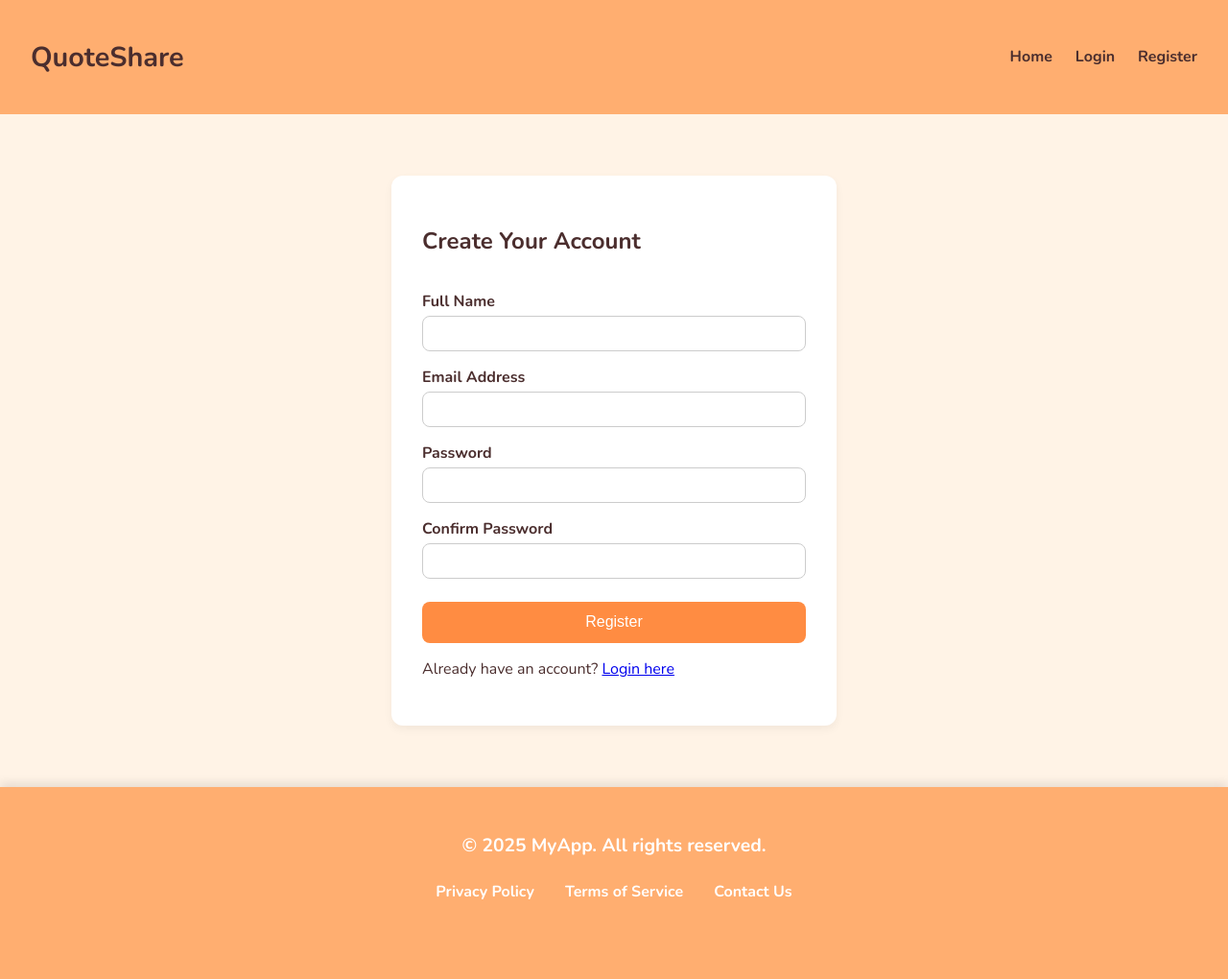
After one commit to nikola-enter21/php-project, a PHP site: page /register in a window 1280 px wide. The commit adds this page. Shown: the whole page at 96% size. Run offline with PHP 8.4, Linux system fonts and the light colour scheme; some libraries are stand-ins or nearby versions.

Commit message:
Add login/register UI

```diff
--- a/app/Controllers/UserController.php
+++ b/app/Controllers/UserController.php
@@ -12,68 +12,16 @@ class UserController
 
     public function __construct(UserModel $userModel)
     {
-        $this->userModel = $userModel; // Accept the UserModel but don’t use it in mock functions
+        $this->userModel = $userModel;
     }
 
-    /**
-     * Mock function: Return a list of users.
-     */
-    public function index(Request $req, Response $res): void
+    public function loginView(Request $req, Response $res): void
     {
-        // Mock response (instead of querying the database)
-        $mockUsers = [
-            ['id' => 1, 'name' => 'John Doe', 'email' => 'john@example.com'],
-            ['id' => 2, 'name' => 'Jane Smith', 'email' => 'jane@example.com']
-        ];
-
-        $res->json($mockUsers);
+        $res->view('login');
     }
 
-    /**
-     * Mock function: Return the details of a single user.
-     */
-    public function getUserById(Request $req, Response $res): void
+    public function registerView(Request $req, Response $res): void
     {
-        // Extract the ID from request parameters
-        $id = (int)$req->param('id');
-
-        // Mock response based on ID
-        $mockUser = ($id === 1)
-            ? ['id' => 1, 'name' => 'John Doe', 'email' => 'john@example.com']
-            : null;
-
-        if ($mockUser) {
-            $res->json($mockUser);
-        } else {
-            $res->status(404)->json(['error' => 'User not found']);
-        }
-    }
-
-    /**
-     * Mock function: Create a new user.
-     */
-    public function createUser(Request $req, Response $res): void
-    {
-        // Mock creating a user and returning success
-        $mockData = $req->body(); // Assume the user data is passed in request body
-
-        // Return a success message with mock ID
-        $res->json(['success' => true, 'id' => 3, 'data' => $mockData]);
-    }
-
-    /**
-     * Mock function: Delete a user.
-     */
-    public function deleteUser(Request $req, Response $res): void
-    {
-        // Extract the ID from request parameters
-        $id = (int)$req->param('id');
-
-        // Mock deleting a user
-        if ($id > 0) {
-            $res->json(['success' => true, 'message' => "User with ID {$id} deleted"]);
-        } else {
-            $res->status(400)->json(['error' => 'Invalid user ID']);
-        }
+        $res->view('register');
     }
 }
--- /dev/null
+++ b/app/Views/partials/footer.php
@@ -0,0 +1,17 @@
+<footer class="main-footer">
+    <div class="footer-container">
+        <div class="footer-info">
+            <p>&copy; <?= date('Y') ?> MyApp. All rights reserved.</p>
+        </div>
+        <div class="footer-links">
+            <a href="/privacy">Privacy Policy</a>
+            <a href="/terms">Terms of Service</a>
+            <a href="/contact">Contact Us</a>
+        </div>
+        <div class="footer-socials">
+            <a href="https://facebook.com" target="_blank" aria-label="Facebook"><i class="fab fa-facebook"></i></a>
+            <a href="https://twitter.com" target="_blank" aria-label="Twitter"><i class="fab fa-twitter"></i></a>
+            <a href="https://instagram.com" target="_blank" aria-label="Instagram"><i class="fab fa-instagram"></i></a>
+        </div>
+    </div>
+</footer>
--- /dev/null
+++ b/app/Views/partials/nav.php
@@ -0,0 +1,10 @@
+<header class="main-header">
+    <nav class="navbar">
+        <h1 class="logo">QuoteShare</h1>
+        <ul class="nav-links">
+            <li><a href="/">Home</a></li>
+            <li><a href="/login">Login</a></li>
+            <li><a href="/register">Register</a></li>
+        </ul>
+    </nav>
+</header>
--- /dev/null
+++ b/app/Views/register.php
@@ -0,0 +1,39 @@
+<!DOCTYPE html>
+<html lang="en">
+<head>
+    <meta charset="UTF-8">
+    <meta name="viewport" content="width=device-width, initial-scale=1.0">
+    <title>Register | QuoteShare</title>
+    <link rel="stylesheet" href="/public/assets/styles.css">
+    <link href="https://fonts.googleapis.com/css2?family=Nunito:wght@400;700&display=swap" rel="stylesheet">
+</head>
+<body>
+<div class="layout-container">
+    <?php include __DIR__ . '/partials/nav.php'; ?>
+
+    <main class="main-content">
+        <div class="form-container">
+            <h2>Create Your Account</h2>
+            <form action="/register" method="POST" class="auth-form">
+                <label for="name">Full Name</label>
+                <input type="text" name="name" id="name" required>
+
+                <label for="email">Email Address</label>
+                <input type="email" name="email" id="email" required>
+
+                <label for="password">Password</label>
+                <input type="password" name="password" id="password" required>
+
+                <label for="confirm_password">Confirm Password</label>
+                <input type="password" name="confirm_password" id="confirm_password" required>
+
+                <button type="submit">Register</button>
+            </form>
+            <p class="form-footer">Already have an account? <a href="/login">Login here</a></p>
+        </div>
+    </main>
+
+    <?php include __DIR__ . '/partials/footer.php'; ?>
+</div>
+</body>
+</html>
--- a/index.php
+++ b/index.php
@@ -46,9 +46,9 @@ try {
     $router = new Router(new Request(), new Response());
 
     $router->get('/', [$container->get(HomeController::class), 'index']);
-    $router->get('/users', [$container->get(UserController::class), 'index']);
-    $router->get('/users/:id', [$container->get(UserController::class), 'getUserById']);
-    $router->post('/users', [$container->get(UserController::class), 'createUser']);
+
+    $router->get('/login', [$container->get(UserController::class), 'loginView']);
+    $router->get('/register', [$container->get(UserController::class), 'registerView']);
 
     $router->get('/admin/dashboard', [$container->get(AdminController::class), 'dashboard'], [AuthMiddleware::class]);
     $router->post('/admin/roles', [$container->get(AdminController::class), 'manageRoles'], [AuthMiddleware::class]);
```
Also changed, not shown: app/Views/login.php (added, +33 -0 lines), public/assets/styles.css (added).
